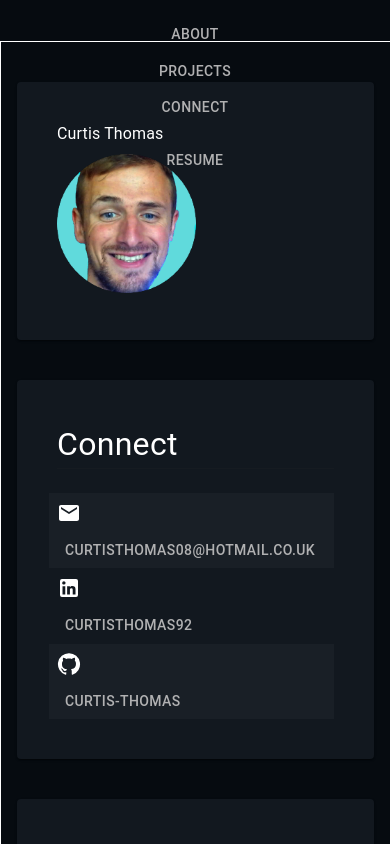
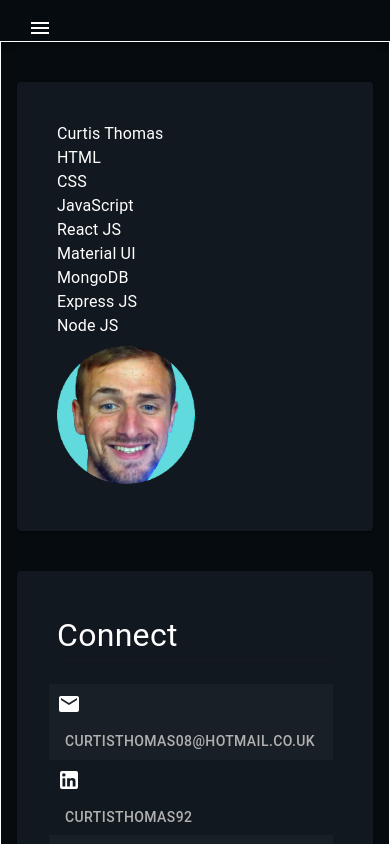
Before and after one commit to Curtis-Thomas/curtis-thomas-portfolio, a React (Create React App) app: page / in a window 390 px wide. Shown: the top 844 px of the page. Built offline with nearby package versions, Linux system fonts and the light colour scheme.

Commit message:
add: responsive app bar

```diff
--- a/src/core/Header.js
+++ b/src/core/Header.js
@@ -1,45 +1,10 @@
-import { AppBar, Box, Button, Container, Grid } from "@mui/material";
+import { Box } from "@mui/material";
+import ResponsiveAppBar from "./components/ResponsiveAppBar";
 
 const Header = () => {
   return (
     <Box sx={{ minHeight: "5vh" }}>
-      <Box sx={{ textAlign: "center" }}>
-        <AppBar
-          sx={{
-            height: "5vh",
-            backgroundColor: "#060B10",
-            borderBottom: "1px solid white",
-          }}
-          elevation={0}
-        >
-          <Container
-            sx={{ display: "flex", justifyContent: "center", height: "5vh" }}
-          >
-            <Grid
-              container
-              spacing={2}
-              justifyContent="center"
-              sx={{ alignItems: "center" }}
-            >
-              <Grid item xs={12} sm={3} justifyContent="center"></Grid>
-              <Grid container item xs={12} sm={6} justifyContent="center">
-                <Grid item xs={12} sm={3}>
-                  <Button sx={{ color: "#B1B1B2" }}>About</Button>
-                </Grid>
-                <Grid item xs={12} sm={3}>
-                  <Button sx={{ color: "#B1B1B2" }}>Projects</Button>
-                </Grid>
-                <Grid item xs={12} sm={3}>
-                  <Button sx={{ color: "#B1B1B2" }}>Connect</Button>
-                </Grid>
-              </Grid>
-              <Grid item xs={12} sm={3} justifyContent="center">
-                <Button sx={{ color: "#B1B1B2" }}>Resume</Button>
-              </Grid>
-            </Grid>
-          </Container>
-        </AppBar>
-      </Box>
+      <ResponsiveAppBar />
     </Box>
   );
 };
--- a/src/core/Main.js
+++ b/src/core/Main.js
@@ -16,10 +16,11 @@
             <LeftBar />
           </Grid>
         )}
-        <Grid item xs={12} sm={isDesktop ? 10 : 12}>
+        <Grid item xs={12} sm={isDesktop ? 8 : 12}>
           <Container
             sx={{
               borderLeft: "solid 1px white",
+              borderRight: "solid 1px white",
               paddingTop: 5,
               paddingBottom: 1,
             }}
@@ -30,6 +31,11 @@
             <Projects />
           </Container>
         </Grid>
+        {isDesktop && (
+          <Grid item xs={12} sm={2}>
+            <LeftBar />
+          </Grid>
+        )}
       </Grid>
     </Box>
   );
--- /dev/null
+++ b/src/core/components/ResponsiveAppBar.js
@@ -0,0 +1,93 @@
+import * as React from "react";
+import AppBar from "@mui/material/AppBar";
+import Box from "@mui/material/Box";
+import Toolbar from "@mui/material/Toolbar";
+import IconButton from "@mui/material/IconButton";
+import Typography from "@mui/material/Typography";
+import Menu from "@mui/material/Menu";
+import MenuIcon from "@mui/icons-material/Menu";
+import Container from "@mui/material/Container";
+
+import Button from "@mui/material/Button";
+
+import MenuItem from "@mui/material/MenuItem";
+
+const pages = ["Home", "Connect", "About", "Projects"];
+
+function ResponsiveAppBar() {
+  const [anchorElNav, setAnchorElNav] = React.useState(null);
+
+  const handleOpenNavMenu = (event) => {
+    setAnchorElNav(event.currentTarget);
+  };
+
+  const handleCloseNavMenu = () => {
+    setAnchorElNav(null);
+  };
+
+  return (
+    <AppBar
+      position="static"
+      sx={{
+        height: "5vh",
+
+        backgroundColor: "#060B10",
+        borderBottom: "1px solid white",
+      }}
+    >
+      <Container maxWidth="xl">
+        <Toolbar disableGutters>
+          <Box sx={{ flexGrow: 1, display: { xs: "flex", md: "none" } }}>
+            <IconButton
+              size="large"
+              aria-label="account of current user"
+              aria-controls="menu-appbar"
+              aria-haspopup="true"
+              onClick={handleOpenNavMenu}
+              color="inherit"
+            >
+              <MenuIcon />
+            </IconButton>
+            <Menu
+              id="menu-appbar"
+              anchorEl={anchorElNav}
+              anchorOrigin={{
+                vertical: "bottom",
+                horizontal: "left",
+              }}
+              keepMounted
+              transformOrigin={{
+                vertical: "top",
+                horizontal: "left",
+              }}
+              open={Boolean(anchorElNav)}
+              onClose={handleCloseNavMenu}
+              sx={{
+                display: { xs: "block", md: "none" },
+              }}
+            >
+              {pages.map((page) => (
+                <MenuItem key={page} onClick={handleCloseNavMenu}>
+                  <Typography textAlign="center">{page}</Typography>
+                </MenuItem>
+              ))}
+            </Menu>
+          </Box>
+
+          <Box sx={{ flexGrow: 1, display: { xs: "none", md: "flex" } }}>
+            {pages.map((page) => (
+              <Button
+                key={page}
+                onClick={handleCloseNavMenu}
+                sx={{ my: 2, color: "white", display: "block" }}
+              >
+                {page}
+              </Button>
+            ))}
+          </Box>
+        </Toolbar>
+      </Container>
+    </AppBar>
+  );
+}
+export default ResponsiveAppBar;
--- a/src/core/main/Jumbotron.js
+++ b/src/core/main/Jumbotron.js
@@ -9,9 +9,30 @@
           <Grid item xs={12} sm={12}>
             <Typography color={"white"}>Curtis Thomas</Typography>
           </Grid>
-          <Grid item xs={12} sm={12}></Grid>
-          <Grid item xs={12} sm={12}></Grid>
-          <Grid item xs={12} sm={12}></Grid>
+          <Grid item xs={12} sm={12}>
+            <Typography color={"white"}> HTML</Typography>
+          </Grid>
+          <Grid item xs={12} sm={12}>
+            <Typography color={"white"}> CSS</Typography>
+          </Grid>
+          <Grid item xs={12} sm={12}>
+            <Typography color={"white"}> JavaScript</Typography>
+          </Grid>
+          <Grid item xs={12} sm={12}>
+            <Typography color={"white"}> React JS</Typography>
+          </Grid>
+          <Grid item xs={12} sm={12}>
+            <Typography color={"white"}> Material UI</Typography>
+          </Grid>
+          <Grid item xs={12} sm={12}>
+            <Typography color={"white"}> MongoDB</Typography>
+          </Grid>
+          <Grid item xs={12} sm={12}>
+            <Typography color={"white"}> Express JS</Typography>
+          </Grid>
+          <Grid item xs={12} sm={12}>
+            <Typography color={"white"}> Node JS</Typography>
+          </Grid>
         </Grid>
         <Grid item xs={12} sm={4}>
           <Grid item xs={12} sm={12}>
```
